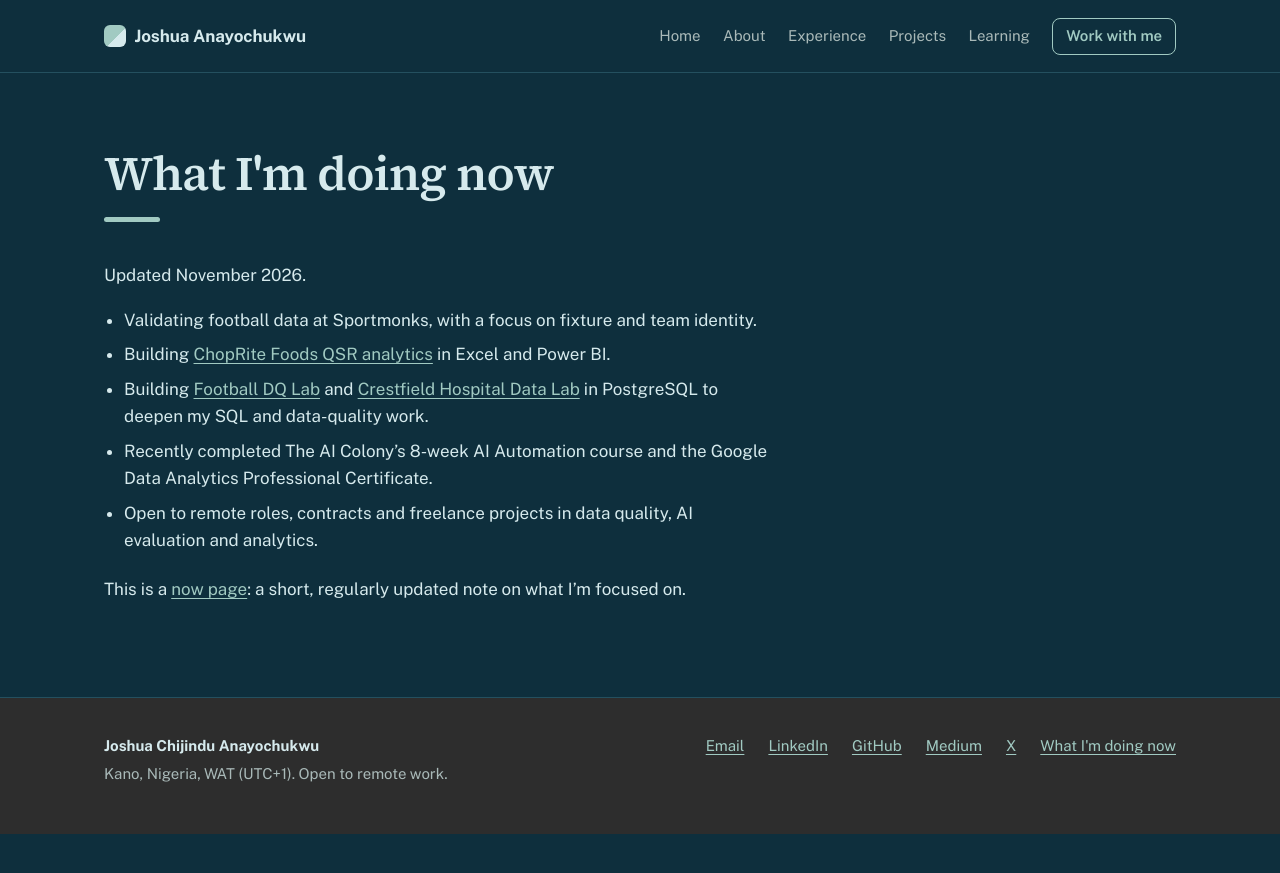
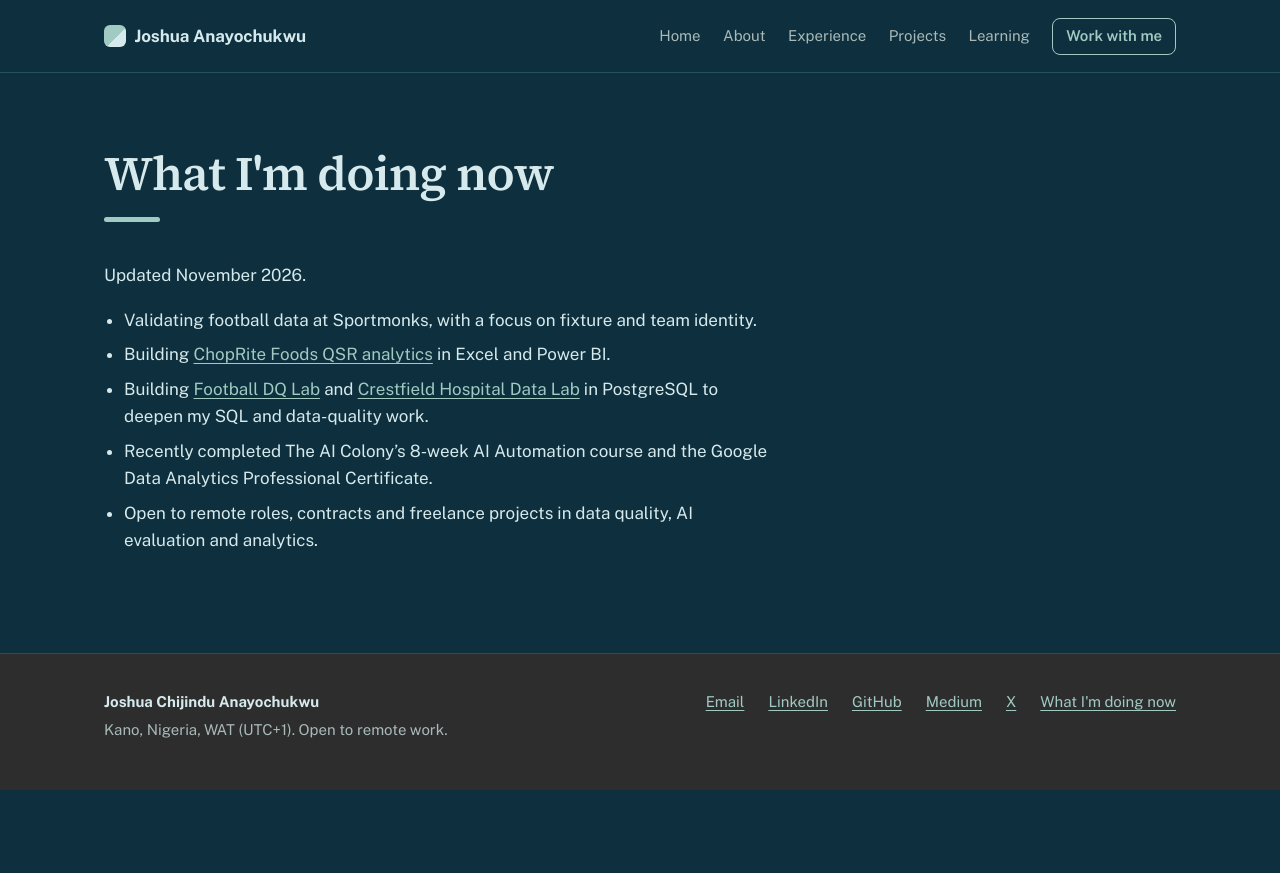
Before and after one commit to JaushAnay/jaushanay.github.io, a Jekyll site: the page built from now.md, in a window 1280 px wide. Shown: the top 873 px of the page. Built offline with Jekyll 4.4.1, drawn with Linux system fonts in a browser that asks for light colours.

Commit message:
Update now.md

```diff
--- a/now.md
+++ b/now.md
@@ -10,5 +10,3 @@ Updated {{ site.now_updated }}.
 - Building [Football DQ Lab](/projects/football-dq-lab/) and [Crestfield Hospital Data Lab](/projects/crestfield-hospital-data-lab/) in PostgreSQL to deepen my SQL and data-quality work.
 - Recently completed The AI Colony's 8-week AI Automation course and the Google Data Analytics Professional Certificate.
 - Open to remote roles, contracts and freelance projects in data quality, AI evaluation and analytics.
-
-This is a [now page](https://nownownow.com/about): a short, regularly updated note on what I'm focused on.
```
